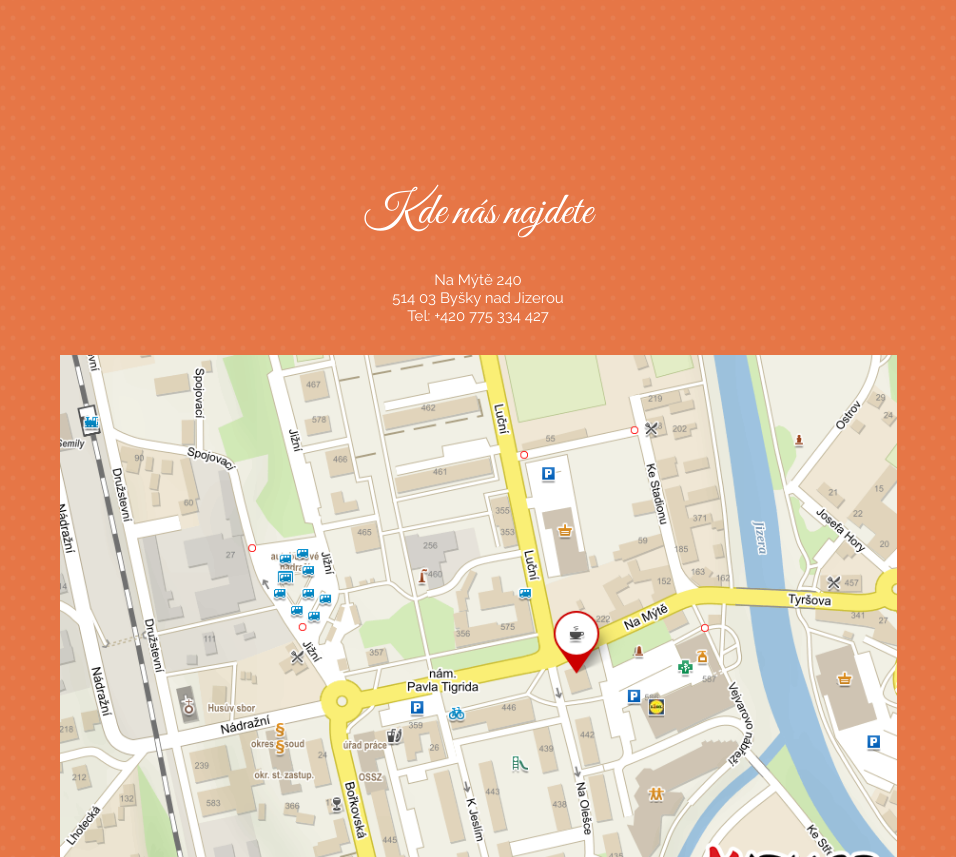
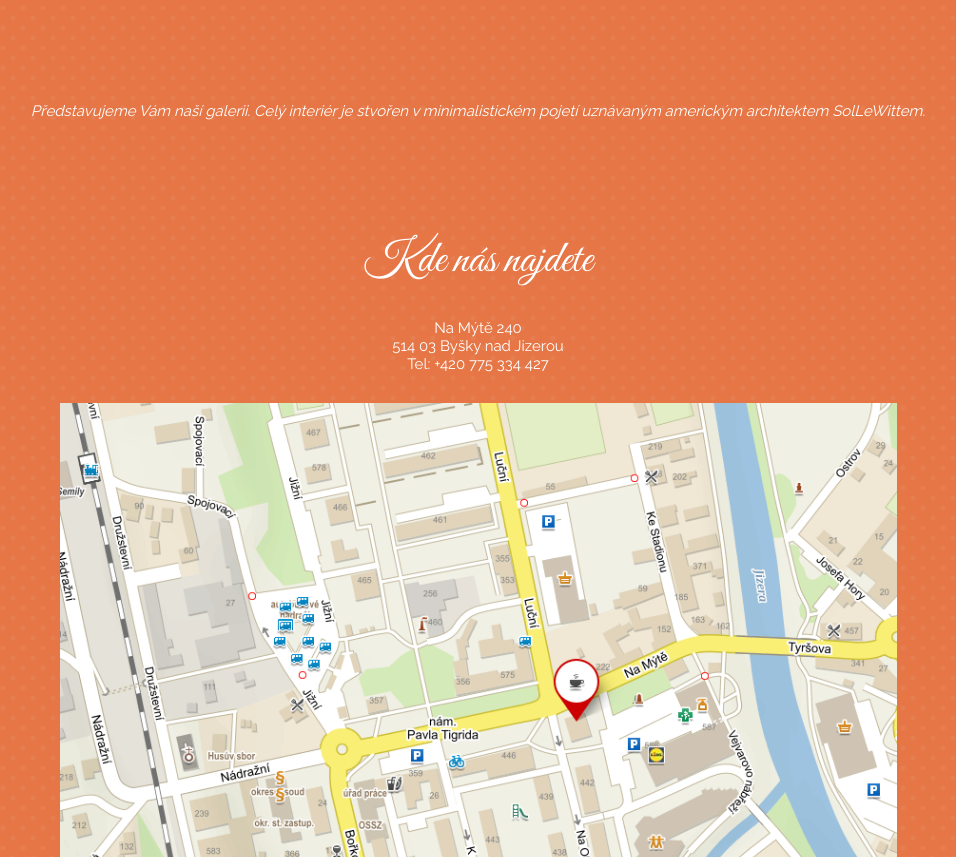
Before and after one commit to Martina0001/cafelora, a website built with webpack: page src/index.html in a window 1280 px wide. Shown: the part 1017-1874 px from the top of the page, without its empty margins (162-1118 px from the left). Built offline with nearby package versions, Linux system fonts and the light colour scheme.

Commit message:
popisek interiéru kavárny

```diff
--- a/src/index.html
+++ b/src/index.html
@@ -79,7 +79,10 @@
       </div>
     </section>
 
-    <section id="galerie"class="galerie"></section>
+    <section id="galerie"class="galerie">
+     <p class="popis galerie">Představujeme Vám naší galerii. Celý interiér je stvořen v minimalistickém pojetí uznávaným americkým architektem SolLeWittem.</p>
+
+    </section>
 
 
     <section>
--- a/src/style.css
+++ b/src/style.css
@@ -306,3 +306,12 @@ Visibility je méně náročná na výpočet, než display, proto se často pou
 .nav-btn {
   visibility: hidden;
 }
+
+/**galerie popis***/
+.galerie {
+  color: white;
+  font-size: 1, 5rem;
+  font-style: italic;
+  text-align: center;
+  padding-top: 2, 5rem;
+}
```
